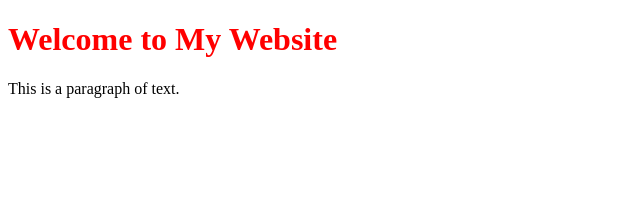
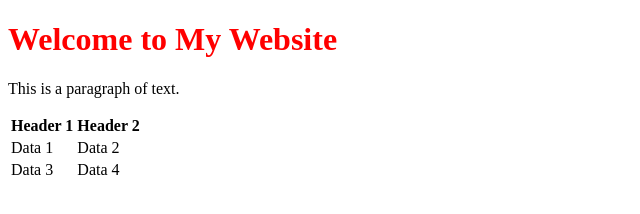
Before and after one commit to LaloLalo1999/REPO-TIC-2-741766, a plain HTML site: page index.html in a window 1280 px wide. Shown: the whole page, without its empty margins (0-640 px from the left). Drawn offline with Linux system fonts and the light colour scheme.

Commit message:
Add table to index.html

```diff
--- a/index.html
+++ b/index.html
@@ -8,5 +8,19 @@
 <body>
     <h1>Welcome to My Website</h1>
     <p>This is a paragraph of text.</p>
+    <table>
+        <tr>
+            <th>Header 1</th>
+            <th>Header 2</th>
+        </tr>
+        <tr>
+            <td>Data 1</td>
+            <td>Data 2</td>
+        </tr>
+        <tr>
+            <td>Data 3</td>
+            <td>Data 4</td>
+        </tr>
+    </table>
 </body>
 </html>
```
